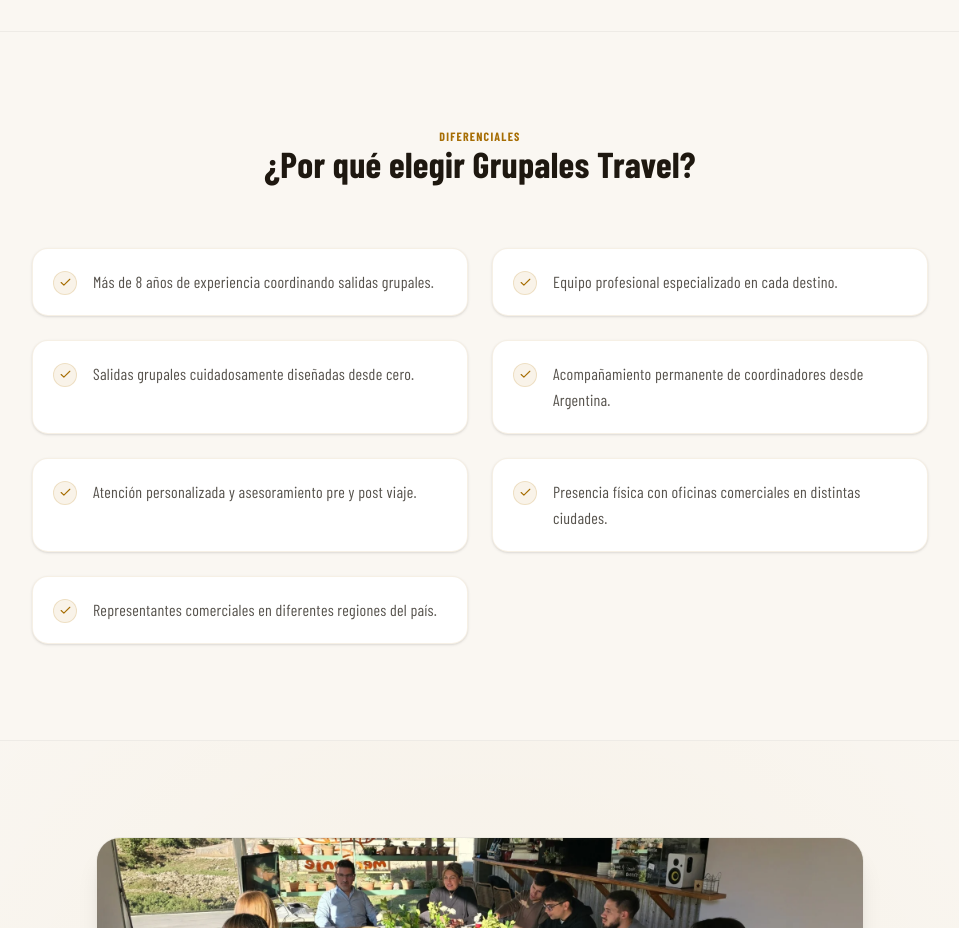
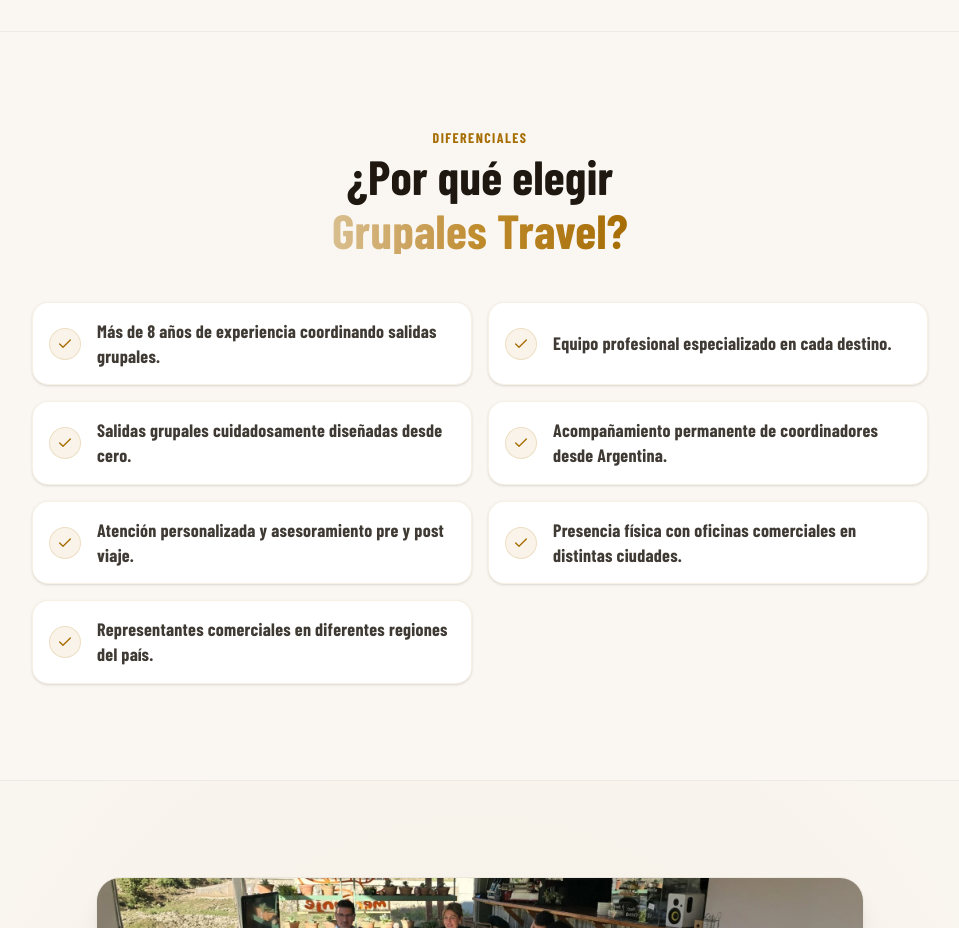
Before and after one commit to grupales-travel/website, a Next.js app: page /quienes-somos in a window 1280 px wide. Shown: the part 8480-9408 px from the top of the page, without its empty margins (160-1119 px from the left). Built offline with nearby package versions, Linux system fonts and the light colour scheme; a web font is replaced by a local one.

Commit message:
style: remover animaciones framer-motion de tarjetas del equipo, reestructurar titulo de diferenciales y espaciados

```diff
--- a/src/app/quienes-somos/page.tsx
+++ b/src/app/quienes-somos/page.tsx
@@ -255,30 +255,33 @@
         </section>
 
         {/* ¿Por qué elegir Grupales Travel? */}
-        <section className="py-24 px-6 bg-[#FAF7F2] relative border-t border-[#1E1810]/5">
+        <section className="py-16 md:py-24 px-6 bg-[#FAF7F2] relative border-t border-[#1E1810]/5">
           <div className="max-w-4xl mx-auto">
-            <div className="text-center mb-16 space-y-3">
+            <div className="text-center mb-12 space-y-3">
               <AnimatedSection>
-                <h3 className="text-[#a66d03] text-xs font-bold uppercase tracking-widest">
+                <h3 className="text-[#a66d03] text-sm font-bold uppercase tracking-widest mb-1">
                   Diferenciales
                 </h3>
-                <h2 className="text-3xl md:text-4xl font-extrabold text-[#1E1810]">
-                  ¿Por qué elegir Grupales Travel?
+                <h2 className="text-3xl md:text-5xl font-extrabold text-[#1E1810] flex flex-col items-center gap-1.5">
+                  <span>¿Por qué elegir</span>
+                  <span className="text-transparent bg-clip-text bg-gradient-to-r from-[#d9bf8f] via-[#bf8b2a] to-[#a66d03]">
+                    Grupales Travel?
+                  </span>
                 </h2>
               </AnimatedSection>
             </div>
 
-            <div className="grid grid-cols-1 md:grid-cols-2 gap-6">
+            <div className="grid grid-cols-1 md:grid-cols-2 gap-4">
               {ADVANTAGES_LIST.map((adv, index) => (
                 <AnimatedSection
                   key={index}
                   delay={index * 0.05}
-                  className="flex items-start gap-4 bg-white border border-[#a66d03]/10 p-5 rounded-2xl hover:border-[#bf8b2a]/30 transition-colors shadow-sm"
+                  className="flex items-center gap-4 bg-white border border-[#a66d03]/10 p-4 rounded-2xl hover:border-[#bf8b2a]/30 transition-colors shadow-sm"
                 >
-                  <div className="w-6 h-6 rounded-full bg-[#bf8b2a]/10 flex items-center justify-center shrink-0 border border-[#bf8b2a]/20 mt-0.5">
-                    <Check size={13} className="text-[#a66d03]" />
+                  <div className="w-8 h-8 rounded-full bg-[#bf8b2a]/10 flex items-center justify-center shrink-0 border border-[#bf8b2a]/20">
+                    <Check size={16} className="text-[#a66d03]" />
                   </div>
-                  <p className="text-[#1E1810]/75 text-sm sm:text-base leading-relaxed">
+                  <p className="text-[#1E1810]/85 text-base sm:text-lg font-bold leading-snug">
                     {adv}
                   </p>
                 </AnimatedSection>
@@ -288,7 +291,7 @@
         </section>
 
         {/* Cierre / Frase Final */}
-        <section className="py-24 px-6 relative border-t border-[#1E1810]/5 overflow-hidden">
+        <section className="pt-10 pb-16 md:py-24 px-6 relative border-t border-[#1E1810]/5 overflow-hidden">
           <div className="absolute inset-0 bg-[radial-gradient(circle_at_center,rgba(166,109,3,0.05),transparent)] pointer-events-none" />
 
           <div className="max-w-3xl mx-auto text-center space-y-10 relative z-10">
--- a/src/components/quienes-somos/TeamSection.tsx
+++ b/src/components/quienes-somos/TeamSection.tsx
@@ -1,6 +1,3 @@
-"use client";
-
-import { motion } from "framer-motion";
 import { User, Globe } from "lucide-react";
 
 function getImagePath(name: string) {
@@ -129,13 +126,9 @@
         </div>
 
         <div className="grid grid-cols-1 md:grid-cols-2 gap-12 max-w-4xl mx-auto">
-          {DIRECTORS.map((director, i) => (
-            <motion.div
+          {DIRECTORS.map((director) => (
+            <div
               key={director.name}
-              initial={{ opacity: 0, y: 30 }}
-              whileInView={{ opacity: 1, y: 0 }}
-              viewport={{ once: true }}
-              transition={{ delay: i * 0.1, duration: 0.5 }}
               className="bg-[#F4F0EB] border border-[#a66d03]/20 rounded-3xl shadow-xl flex flex-col overflow-hidden w-full max-w-[340px] mx-auto border-b-8 border-b-[#a66d03] hover:shadow-2xl hover:-translate-y-1 transition-all duration-500 group"
             >
               {/* Imagen Cuadrada de perfil 1:1 (Sin zoom click) */}
@@ -183,14 +176,14 @@
                   </div>
                 </div>
               </div>
-            </motion.div>
+            </div>
           ))}
         </div>
       </div>
 
       {/* Departamentos */}
       <div className="space-y-16">
-        {DEPARTMENTS.map((dept, deptIndex) => (
+        {DEPARTMENTS.map((dept) => (
           <div key={dept.name} className="max-w-6xl mx-auto border-t border-[#1E1810]/5 pt-12">
             <div className="flex flex-col gap-10">
               {/* Info del departamento - Arriba y centrado */}
@@ -205,13 +198,9 @@
 
               {/* Integrantes - Abajo en grilla centrada */}
               <div className="flex flex-wrap gap-8 justify-center">
-                {dept.members.map((member, memberIndex) => (
-                  <motion.div
+                {dept.members.map((member) => (
+                  <div
                     key={member.name}
-                    initial={{ opacity: 0, scale: 0.95 }}
-                    whileInView={{ opacity: 1, scale: 1 }}
-                    viewport={{ once: true }}
-                    transition={{ delay: memberIndex * 0.05 + deptIndex * 0.05, duration: 0.4 }}
                     className="bg-[#F4F0EB] border border-[#1E1810]/5 rounded-3xl shadow-md flex flex-col overflow-hidden w-full max-w-[300px] border-b-8 border-b-[#a66d03] hover:shadow-xl hover:-translate-y-0.5 transition-all duration-500 group"
                   >
                     {/* Imagen Cuadrada de perfil 1:1 (Sin zoom click) */}
@@ -271,7 +260,7 @@
                         </div>
                       </div>
                     </div>
-                  </motion.div>
+                  </div>
                 ))}
               </div>
             </div>
```
